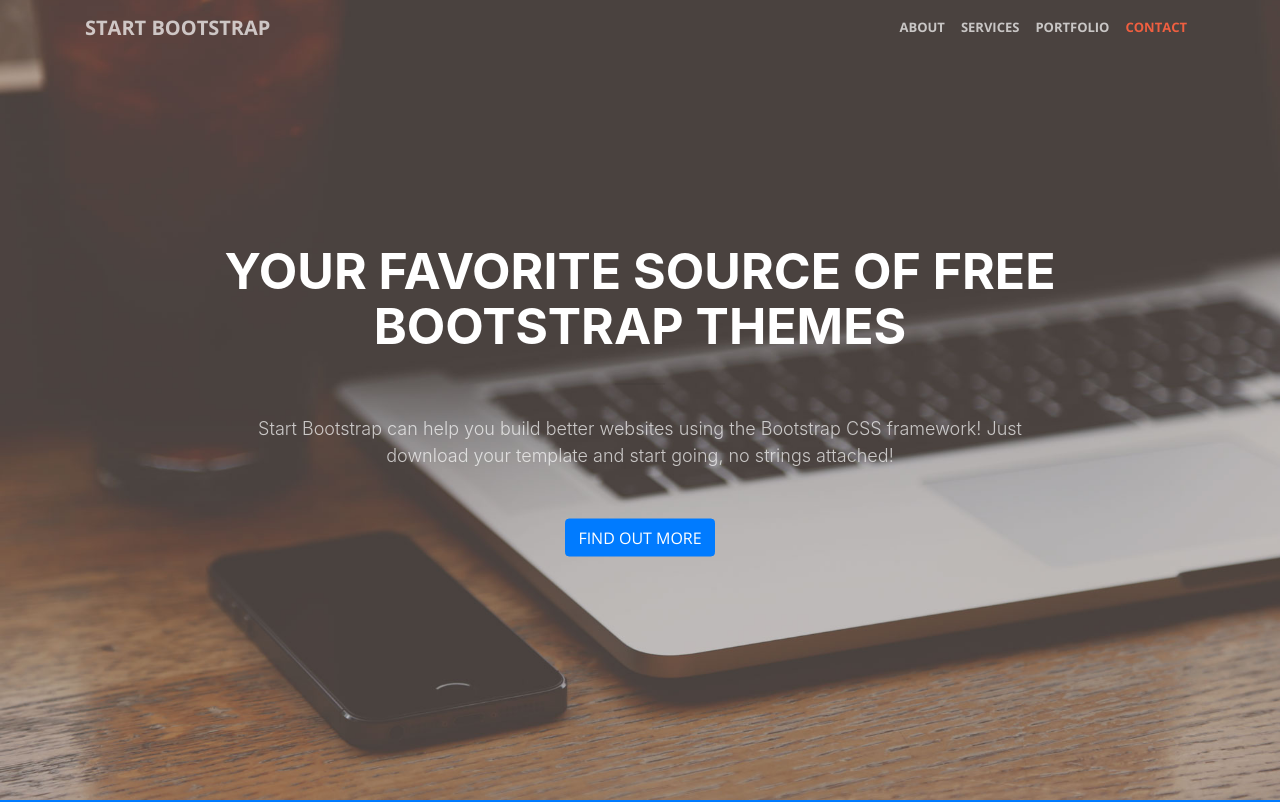
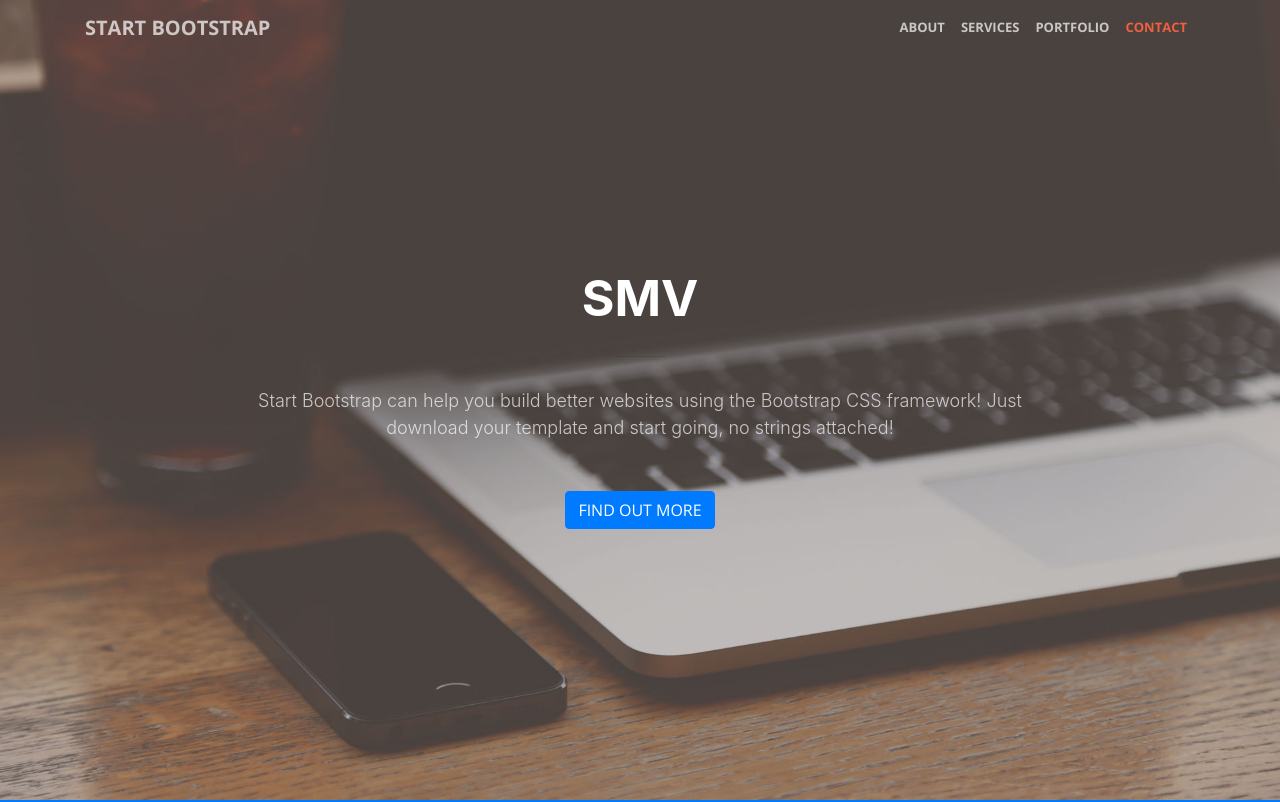
Before and after one commit to smvazirizade/smvazirizade_.github.io, a website with bundled scripts: page index.html in a window 1280 px wide. Shown: the top 802 px of the page. Built offline with nearby package versions, Linux system fonts and the light colour scheme.

Commit message:
Update index.html

```diff
--- a/index.html
+++ b/index.html
@@ -57,7 +57,7 @@
     <header class="masthead">
       <div class="header-content">
         <div class="header-content-inner">
-          <h1 id="homeHeading">Your Favorite Source of Free Bootstrap Themes</h1>
+          <h1 id="homeHeading">SMV</h1>
           <hr>
           <p>Start Bootstrap can help you build better websites using the Bootstrap CSS framework! Just download your template and start going, no strings attached!</p>
           <a class="btn btn-primary btn-xl js-scroll-trigger" href="#about">Find Out More</a>
```
